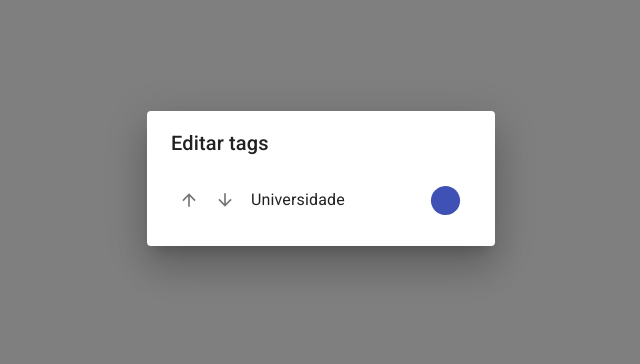
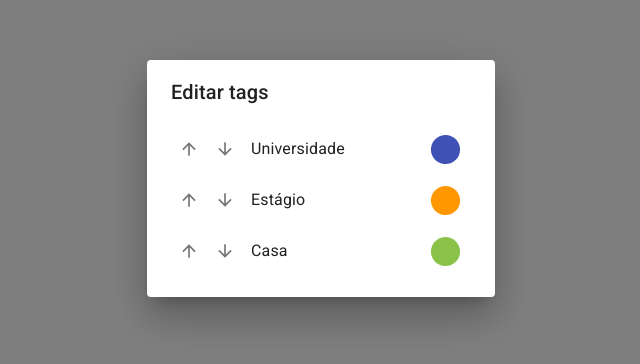
Before and after one commit to jpdurigan/task-app, a React (Create React App) app: page / in a window 1280 px wide. Shown: the part 222-586 px from the top of the page, without its empty margins (319-959 px from the left). Built offline with nearby package versions, Linux system fonts and the light colour scheme.

Commit message:
makes tag editable

```diff
--- a/src/components/EditTagsDialog.tsx
+++ b/src/components/EditTagsDialog.tsx
@@ -21,28 +21,39 @@ import {
 } from "@mui/material";
 import { spacing } from "@mui/system";
 import { useState } from "react";
-import { exampleData, exampleTags, Tag } from "./Model";
+import { exampleData, exampleTags, knownTags, Tag } from "./Model";
 import { ColorGrid, ColorsApp, ThemeApp, validColor } from "./Theme";
 
 let selectedColor: validColor = ColorsApp.Blue;
 
 export const EditTagsDialog: React.FC = () => {
-	const [colorSelectorAnchor, setColorSelectorAnchor] =
-		useState<HTMLButtonElement | null>(null);
+	const [tags, setTags] = useState<Tag[]>(knownTags);
+
+	const getTag = (id: number): Tag => tags.find(tag => tag.id === id) as Tag;
+
+	const updateTagLabel = (id: number, label: string): void => {
+		let newTag = {...getTag(id)} as Tag;
+		newTag.label = label;
+
+		let newTags = tags.map(tag => tag.id === id ? newTag : tag);
+		setTags(newTags);
+	};
+
+	const updateTagColor = (id: number, color: validColor): void => {
+		let newTag = {...getTag(id)} as Tag;
+		newTag.color = color;
+
+		let newTags = tags.map(tag => tag.id === id ? newTag : tag);
+		setTags(newTags);
+	};
 
 	return (
 		<Dialog open={true}>
 			<DialogTitle>Editar tags</DialogTitle>
 			<DialogContent sx={{ minWidth: 300 }}>
-				<EditTagOptions
-					tag={exampleTags.uni}
-					setColorSelectorAnchor={setColorSelectorAnchor}
-				/>
-				<ColorSelectionPopover
-					anchor={colorSelectorAnchor}
-					setAnchor={setColorSelectorAnchor}
-					setColor={(color) => (selectedColor = color)}
-				/>
+				{tags.map((tag: Tag) => (
+					<EditTagOptions tag={tag} updateTagLabel={updateTagLabel} updateTagColor={updateTagColor} />
+				))}
 			</DialogContent>
 		</Dialog>
 	);
@@ -50,18 +61,49 @@ export const EditTagsDialog: React.FC = () => {
 
 interface EditTagOptionsProps {
 	tag: Tag;
-	setColorSelectorAnchor: React.Dispatch<
-		React.SetStateAction<HTMLButtonElement | null>
-	>;
+	// setColorSelectorAnchor: React.Dispatch<
+	// 	React.SetStateAction<HTMLButtonElement | null>
+	// >;
+	updateTagLabel: (id: number, label: string) => void;
+	updateTagColor: (id: number, color: validColor) => void;
 }
 
 const EditTagOptions: React.FC<EditTagOptionsProps> = ({
 	tag,
-	setColorSelectorAnchor,
+	updateTagLabel,
+	updateTagColor,
+	// setColorSelectorAnchor,
 }) => {
-	const [isEditing, setIsEditing] = useState<boolean>(false);
-	const [newText, setNewText] = useState<string>(tag.id);
+	const [isEditingLabel, setIsEditingLabel] = useState<boolean>(false);
+	const [popoverAnchor, setPopoverAnchor] = useState<HTMLButtonElement | null>(
+		null
+	);
+	const [newLabel, setNewLabel] = useState<string>(tag.label);
 	const [newColor, setNewColor] = useState<validColor>(tag.color);
+
+	const handleMoveUp = () => {
+		closeEditingLabel();
+	};
+
+	const handleMoveDown = () => {
+		closeEditingLabel();
+	};
+
+	const handleUpdateLabel = (label: string) => {
+		updateTagLabel(tag.id, label);
+		setNewLabel(label);
+	};
+
+	const handleUpdateColor = (color: validColor) => {
+		updateTagColor(tag.id, color);
+		setNewColor(color);
+	};
+
+	const handleDelete = () => {};
+
+	const closeEditingLabel = () => {
+		if (isEditingLabel) setIsEditingLabel(false);
+	};
 
 	return (
 		<Stack
@@ -72,34 +114,38 @@ const EditTagOptions: React.FC<EditTagOptionsProps> = ({
 			width="100%"
 		>
 			<Box component="span" display="flex">
-				<IconButton>
+				<IconButton onClick={handleMoveUp}>
 					<ArrowUpward fontSize="small" />
 				</IconButton>
-				<IconButton>
+				<IconButton onClick={handleMoveDown}>
 					<ArrowDownward fontSize="small" />
 				</IconButton>
 			</Box>
-			{isEditing ? (
+			{isEditingLabel ? (
 				<Box
 					component="form"
 					onSubmit={(e) => {
 						e.preventDefault();
-						setIsEditing(false);
+						closeEditingLabel();
 					}}
 				>
 					<TextField
 						variant="standard"
-						value={newText}
-						onChange={(e) => setNewText(e.target.value)}
+						value={newLabel}
+						onChange={(e) => handleUpdateLabel(e.target.value)}
+						onBlur={(e) => closeEditingLabel()}
 					/>
-					<IconButton>
+					<IconButton onClick={handleDelete}>
 						<Delete fontSize="small" />
 					</IconButton>
 				</Box>
 			) : (
-				<ButtonBase sx={{ width: "100%" }} onClick={(e) => setIsEditing(true)}>
+				<ButtonBase
+					sx={{ width: "100%" }}
+					onClick={() => setIsEditingLabel(true)}
+				>
 					<Typography textAlign="left" width="100%">
-						{tag.id}
+						{tag.label}
 					</Typography>
 				</ButtonBase>
 			)}
@@ -107,11 +153,20 @@ const EditTagOptions: React.FC<EditTagOptionsProps> = ({
 			<ThemeApp color={tag.color}>
 				<IconButton
 					color="primary"
-					onClick={(e) => setColorSelectorAnchor(e.currentTarget)}
+					onClick={(e) => {
+						closeEditingLabel();
+						setPopoverAnchor(e.currentTarget);
+					}}
 				>
 					<Circle fontSize="large" />
 				</IconButton>
 			</ThemeApp>
+
+			<ColorSelectionPopover
+				anchor={popoverAnchor}
+				setAnchor={setPopoverAnchor}
+				setColor={handleUpdateColor}
+			/>
 		</Stack>
 	);
 };
@@ -119,7 +174,7 @@ const EditTagOptions: React.FC<EditTagOptionsProps> = ({
 interface ColorSelectionPopoverProps {
 	anchor: HTMLButtonElement | null;
 	setAnchor: React.Dispatch<React.SetStateAction<HTMLButtonElement | null>>;
-	setColor: (arg0: validColor) => void;
+	setColor: (newColor: validColor) => void;
 }
 const ColorSelectionPopover: React.FC<ColorSelectionPopoverProps> = ({
 	anchor,
@@ -131,7 +186,11 @@ const ColorSelectionPopover: React.FC<ColorSelectionPopoverProps> = ({
 		anchorEl={anchor}
 		anchorOrigin={{
 			vertical: "bottom",
-			horizontal: "left",
+			horizontal: "right",
+		}}
+		transformOrigin={{
+			vertical: "top",
+			horizontal: "right",
 		}}
 		onClose={() => setAnchor(null)}
 	>
--- a/src/components/Model.tsx
+++ b/src/components/Model.tsx
@@ -9,22 +9,30 @@ export interface Note {
 }
 
 export interface Tag {
-	id: string;
+	id: number;
+	label: string;
 	color: validColor;
+	ordering: number;
 }
 
 export const exampleTags: { [key: string]: Tag } = {
 	uni: {
-		id: "Universidade",
+		id: 0,
+		label: "Universidade",
 		color: ColorsApp.Indigo,
+		ordering: 0,
 	},
 	work: {
-		id: "Estágio",
+		id: 1,
+		label: "Estágio",
 		color: ColorsApp.Orange,
+		ordering: 1,
 	},
 	home: {
-		id: "Casa",
+		id: 2,
+		label: "Casa",
 		color: ColorsApp.Green,
+		ordering: 2,
 	},
 };
 
```
Also changed, not shown: src/components/NewNoteDialog.tsx (+7 -7 lines).
